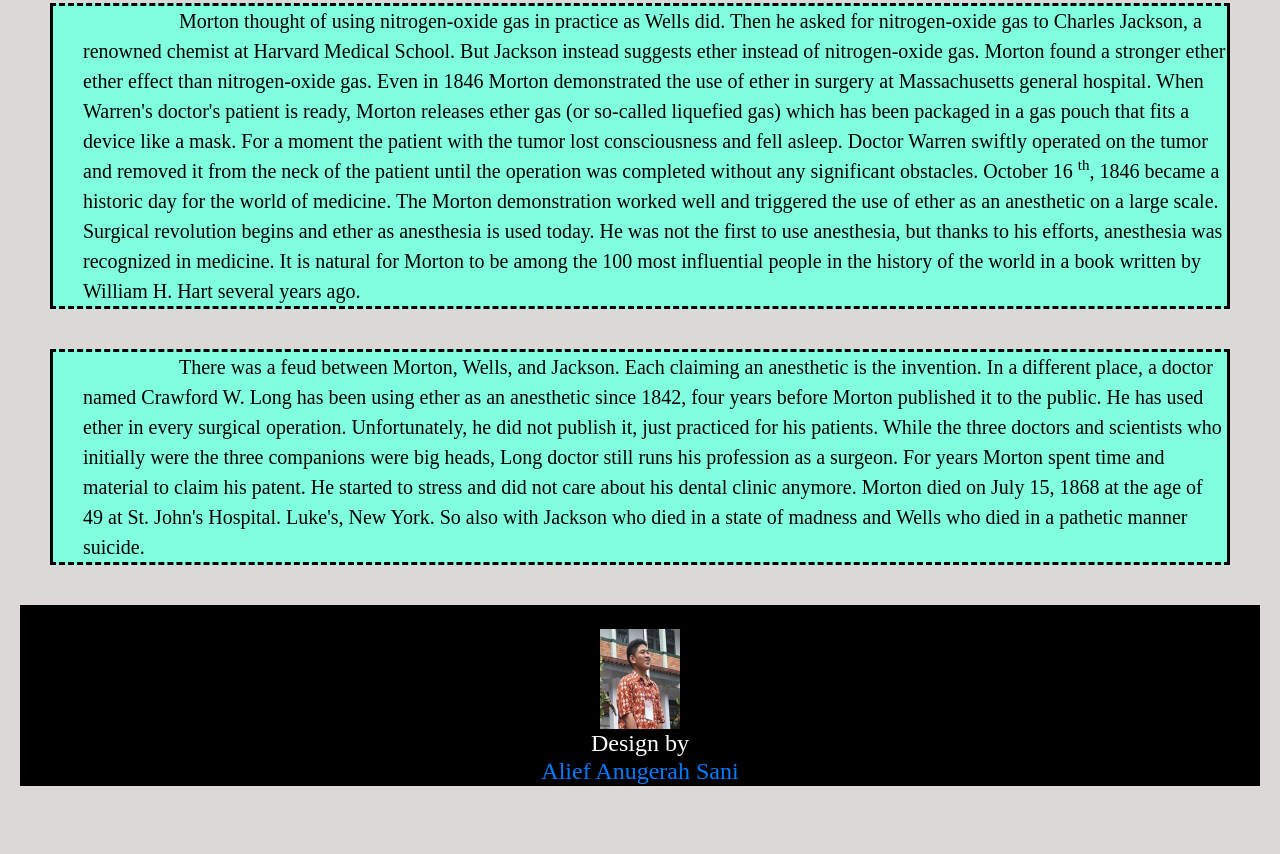
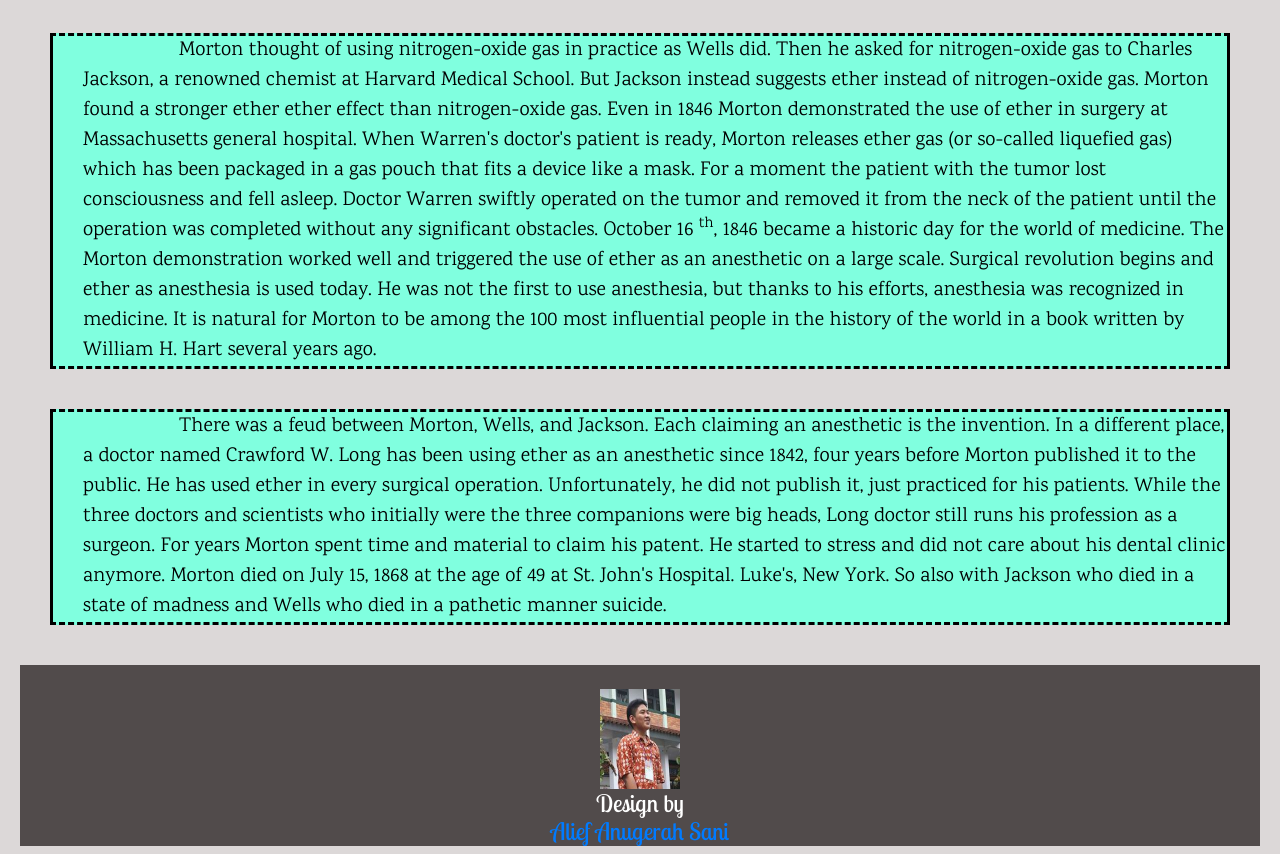
Before and after one commit to SMAKBO/tugas-labkom-2018-BudiMahdy, a plain HTML site: page sejarah.html in a window 1280 px wide. Shown: the part 783-1637 px from the top of the page. Before the commit the page ends 1577 px from the top, so only its background shows below. Drawn offline with nearby package versions, Linux system fonts and the light colour scheme.

Commit message:
Add files via upload

```diff
--- a/css/sejarah.css
+++ b/css/sejarah.css
@@ -1,11 +1,11 @@
-h1	{font-family: Pacifico ;
+h1	{font-family: Lobster ;
 	 font-size: 70px;
 	 margin-left : 50px
 	;margin-right: 50px;
 
 }
 
-p {font-family: Caveat Brush;
+p {font-family: Karma;
 	font-size : 20px;
 	color: black;
 	text-indent: 1in;
@@ -22,7 +22,7 @@ p {font-family: Caveat Brush;
 }
 
 
- h1	{font-family: Pacifico;
+ h1	{font-family: Lobster;
  	font-size: 60px;
 	text-align:
 	center;
@@ -37,14 +37,15 @@ p {font-family: Caveat Brush;
  body {background-color: #DCD8D8}
 
  footer	{
-	font-family: caveat Brush;
+	font-family: Lobster two;
 	text-align: center;
 	color: white;
+	background-color: #514B4B
 }
 
 
 
-footer	{font-family: Caveat Brush;
+footer	{font-family: Lobster two;
 		 text-align: center;
 		 color: white;
 		 margin-left: 20px;
@@ -52,6 +53,12 @@ footer	{font-family: Caveat Brush;
 
 }
 
-footer	{
-	background-color: black;
+.navbar {font-family: Bangers
+
 }
+
+.footer	{
+	font-family: Lobster Two;
+	text-align: center;
+	background-color: #514B4B;
+}
```
